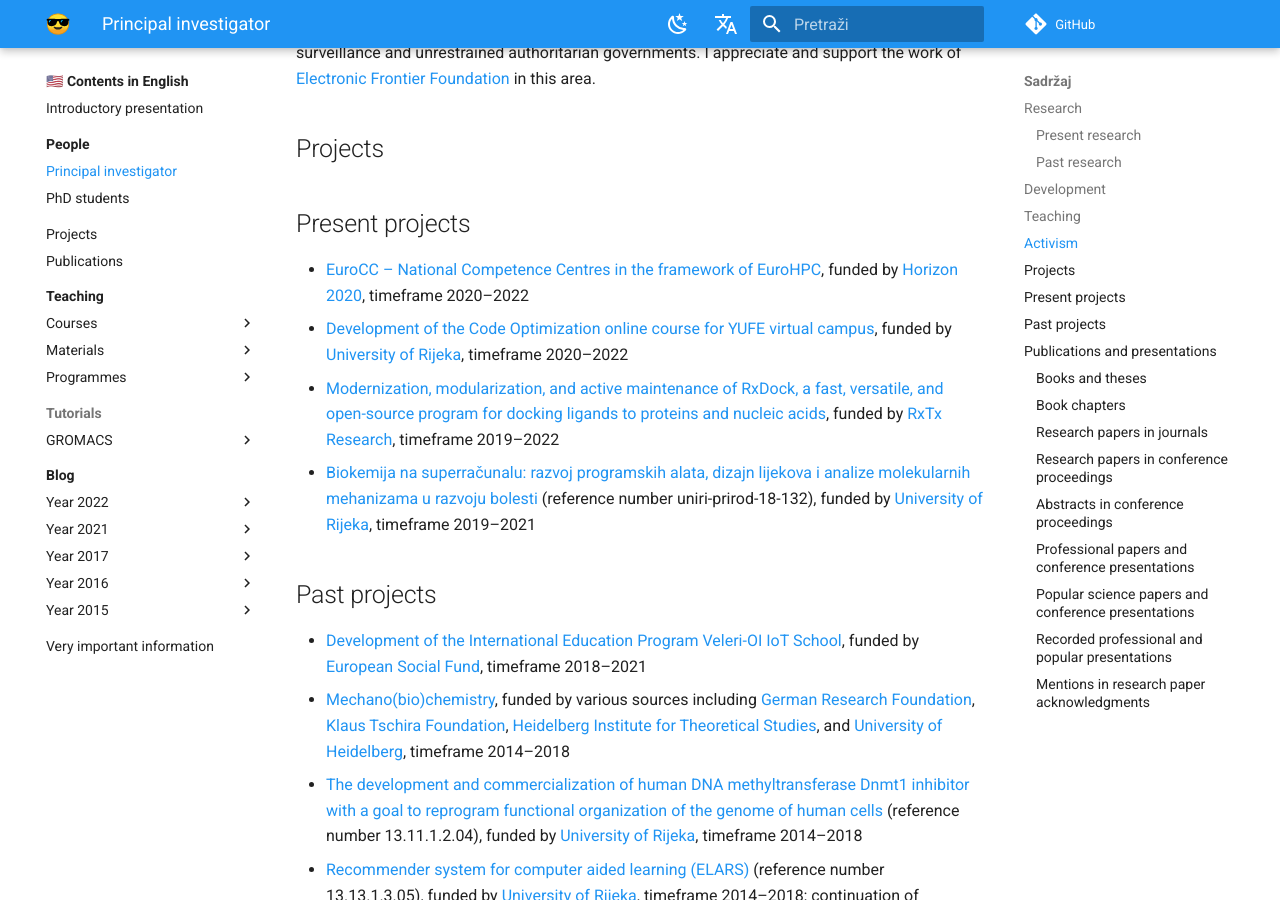
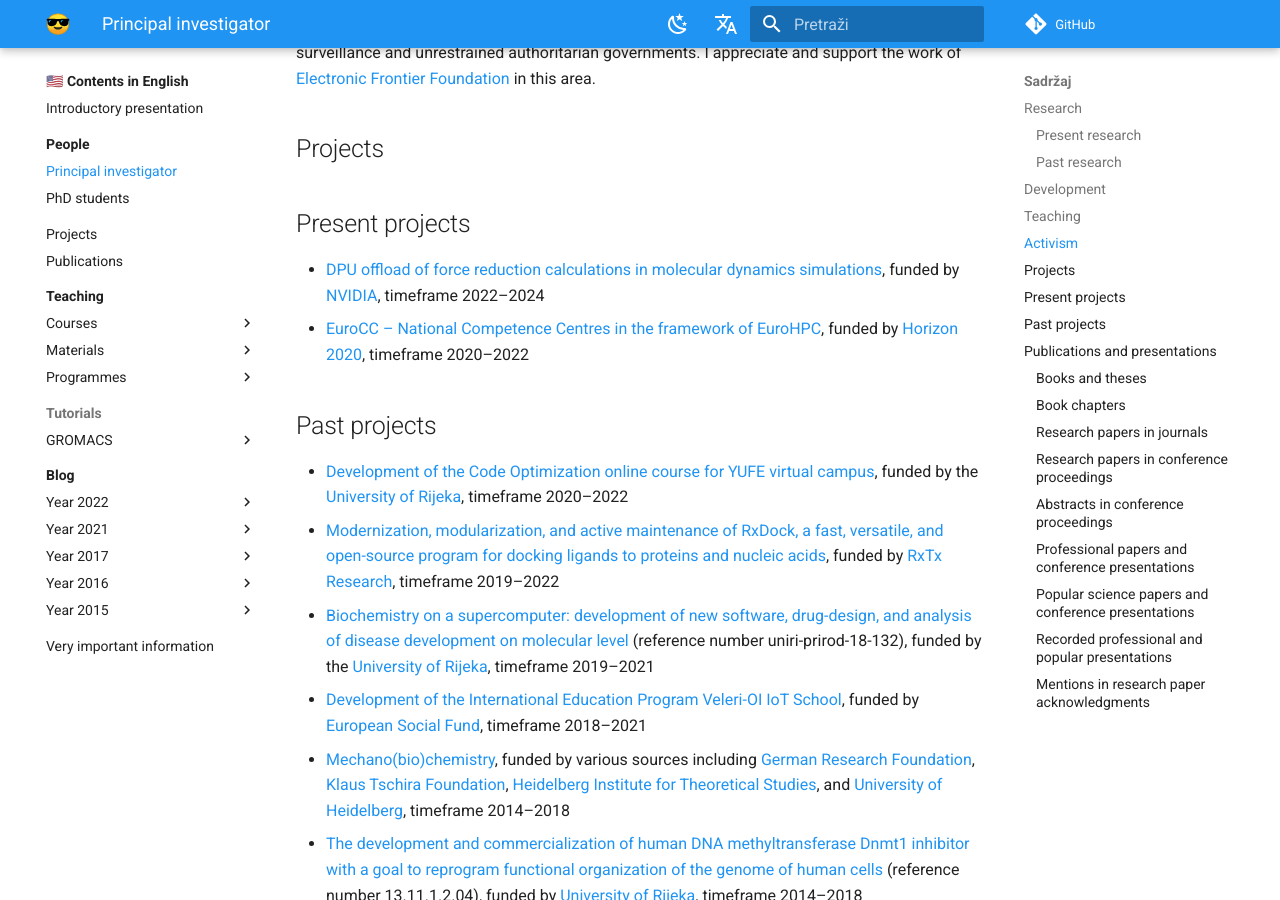
Before and after one commit to gaseri/website, an MkDocs documentation site: the page built from docs/en/people/principal-investigator.md, in a window 1280 px wide and 900 px high, scrolled down 3211 px. Built offline with MkDocs 1.6.1 and Material for MkDocs 9.7.7, drawn with Linux system fonts in a browser that asks for light colours; comment, search, counter and statistics services are not loaded.

Commit message:
Updated the list of present and past projects

```diff
--- a/docs/en/people/principal-investigator.md
+++ b/docs/en/people/principal-investigator.md
@@ -68,13 +68,14 @@
 
 ## Present projects
 
-- [EuroCC – National Competence Centres in the framework of EuroHPC](https://www.eurocc-access.eu/the-projects/), funded by [Horizon 2020](https://cordis.europa.eu/project/id/951732), timeframe 2020–2022
-- [Development of the Code Optimization online course for YUFE virtual campus](../../hr/istrazivanje-i-razvoj.md#razvoj-online-kolegija-optimizacija-programskog-koda-code-optimization-na-sveucilistu-u-rijeci-u-akademskoj-20202021-i-20212022-godini), funded by [University of Rijeka](https://uniri.hr/), timeframe 2020–2022
-- [Modernization, modularization, and active maintenance of RxDock, a fast, versatile, and open-source program for docking ligands to proteins and nucleic acids](https://rxdock.gitlab.io/), funded by [RxTx Research](https://www.rxtx.tech/research), timeframe 2019–2022
-- [Biokemija na superračunalu: razvoj programskih alata, dizajn lijekova i analize molekularnih mehanizama u razvoju bolesti](https://svedruziclab.github.io/research.html#the-development-of-novel-bivalent-mechanism-based-inhibitors-of-membrane-embedded-protease-γ-secretase) (reference number uniri-prirod-18-132), funded by [University of Rijeka](https://uniri.hr/), timeframe 2019–2021
+- [DPU offload of force reduction calculations in molecular dynamics simulations](../projects.md#dpu-offload-of-force-reduction-calculations-in-molecular-dynamics-simulations), funded by [NVIDIA](https://www.nvidia.com/), timeframe 2022–2024
+- [EuroCC – National Competence Centres in the framework of EuroHPC](../projects.md#national-competence-centres-in-the-framework-of-eurohpc-eurocc), funded by [Horizon 2020](https://cordis.europa.eu/project/id/951732), timeframe 2020–2022
 
 ## Past projects
 
+- [Development of the Code Optimization online course for YUFE virtual campus](../../hr/istrazivanje-i-razvoj.md#razvoj-online-kolegija-optimizacija-programskog-koda-code-optimization-na-sveucilistu-u-rijeci-u-akademskoj-20202021-i-20212022-godini), funded by the [University of Rijeka](https://uniri.hr/), timeframe 2020–2022
+- [Modernization, modularization, and active maintenance of RxDock, a fast, versatile, and open-source program for docking ligands to proteins and nucleic acids](https://rxdock.gitlab.io/), funded by [RxTx Research](https://www.rxtx.tech/research), timeframe 2019–2022
+- [Biochemistry on a supercomputer: development of new software, drug-design, and analysis of disease development on molecular level](https://svedruziclab.github.io/research.html#the-development-of-novel-bivalent-mechanism-based-inhibitors-of-membrane-embedded-protease-γ-secretase) (reference number uniri-prirod-18-132), funded by the [University of Rijeka](https://uniri.hr/), timeframe 2019–2021
 - [Development of the International Education Program Veleri-OI IoT School](https://iot-school.veleri.hr/), funded by [European Social Fund](https://ec.europa.eu/social/main.jsp?catId=325&langId=en), timeframe 2018–2021
 - [Mechano(bio)chemistry](https://www.h-its.org/projects/mechanobiochemistry/), funded by various sources including [German Research Foundation](https://www.dfg.de/), [Klaus Tschira Foundation](https://www.klaus-tschira-stiftung.de/), [Heidelberg Institute for Theoretical Studies](https://www.h-its.org/), and [University of Heidelberg](https://www.uni-heidelberg.de/), timeframe 2014–2018
 - [The development and commercialization of human DNA methyltransferase Dnmt1 inhibitor with a goal to reprogram functional organization of the genome of human cells](https://svedruziclab.github.io/research.html#the-development-of-mechanism-based-inhibitors-of-human-dna-methyltransferase-dnmt1) (reference number 13.11.1.2.04), funded by [University of Rijeka](https://uniri.hr/), timeframe 2014–2018
```
